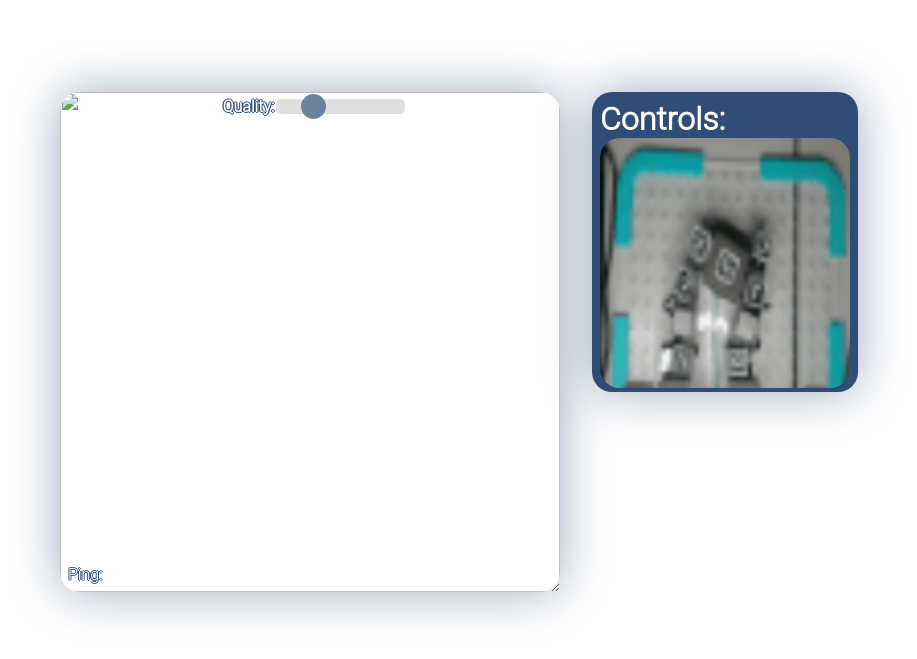
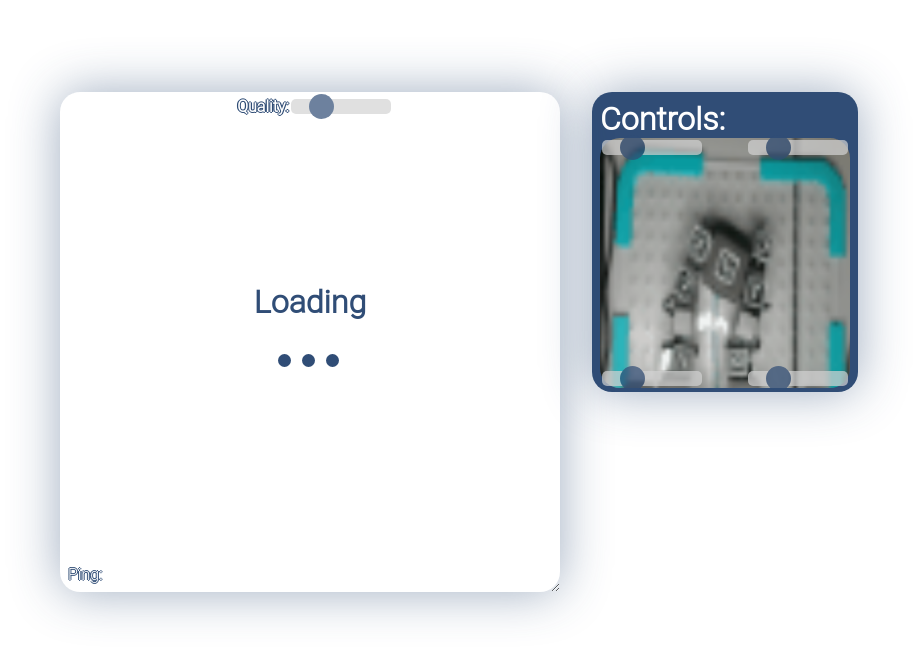
Before and after one commit to ManfredStoiber/gripper-rc, a Flask app: page / in a window 1280 px wide. Shown: the part 116-775 px from the top of the page, without its empty margins (181-1098 px from the left). Run offline with Flask 3, Linux system fonts and the light colour scheme; parts of the project's set-up code (start-up, migrations or seed data) failed here and were passed over; some libraries are stand-ins or nearby versions.

Commit message:
Improved gripper control

```diff
--- a/gripper-rc.py
+++ b/gripper-rc.py
@@ -18,46 +18,72 @@
 
 camera = cv2.VideoCapture(0)
 
+gripper_config = pydantic.parse_file_as(path="gripper_4DOF_config_ID1.json", type_=GripperConfig)
+gripper = Gripper(gripper_config)
+
 keys_pressed = set()
 stream_quality = 0.25 # percentage
 stream_running = False
 servo_speeds = np.zeros(len(gripper_config.home_pose))
-
-gripper_config = pydantic.parse_file_as(path="gripper_4DOF_config_ID1.json", type_=GripperConfig)
-gripper = Gripper(gripper_config)
+servo_positions = {}
 
 def process_movements():
+    global gripper
+    global servo_positions
     while True:
-        if len(keys_pressed) == 0:
+
+        if len(servo_positions) > 0:
+            new_positions = gripper.current_positions()
+            for servo, value in servo_positions.items():
+                new_positions[servo] = round((gripper_config.max_values[servo] - gripper_config.min_values[servo]) * value + gripper_config.min_values[servo])
+
+        elif len(keys_pressed) > 0:
+            new_positions = np.array(gripper.current_positions())
+            if 'KeyJ' in keys_pressed and not 'KeyL' in keys_pressed:
+                servo_speeds[0] += 1
+            elif 'KeyL' in keys_pressed and not 'KeyJ' in keys_pressed:
+                servo_speeds[0] -= 1
+            else:
+                servo_speeds[0] = 0
+
+
+            if 'KeyK' in keys_pressed and not 'KeyI' in keys_pressed:
+                servo_speeds[1] += 1
+            elif 'KeyI' in keys_pressed and not 'KeyK' in keys_pressed:
+                servo_speeds[1] -= 1
+            else:
+                servo_speeds[1] = 0
+
+            if 'KeyS' in keys_pressed and not 'KeyF' in keys_pressed:
+                servo_speeds[2] += 1
+            elif 'KeyF' in keys_pressed and not 'KeyS' in keys_pressed:
+                servo_speeds[2] -= 1
+            else:
+                servo_speeds[2] = 0
+
+            if 'KeyE' in keys_pressed and not 'KeyD' in keys_pressed:
+                servo_speeds[3] += 1
+            elif 'KeyD' in keys_pressed and not 'KeyE' in keys_pressed:
+                servo_speeds[3] -= 1
+            else:
+                servo_speeds[3] = 0
+
+            new_positions = new_positions + servo_speeds
+
+            if 'KeyH' in keys_pressed:
+                new_positions = gripper_config.home_pose
+
+            new_positions = np.clip(positions, gripper_config.min_values, gripper_config.max_values)
+            print(f"new_positions: {new_positions}")
+
+        else:
             continue
-        positions = np.array(gripper.current_positions())
-        if 'KeyJ' in keys_pressed:
-            servo_speeds[0] += 10
-        if 'KeyL' in keys_pressed:
-            servo_speeds[0] -= 10
 
-        if 'KeyK' in keys_pressed:
-            servo_speeds[1] += 10
-        if 'KeyI' in keys_pressed:
-            servo_speeds[1] -= 10
-
-        if 'KeyS' in keys_pressed:
-            servo_speeds[2] += 10
-        if 'KeyF' in keys_pressed:
-            servo_speeds[2] -= 10
-
-        if 'KeyE' in keys_pressed:
-            servo_speeds[3] += 10
-        if 'KeyD' in keys_pressed:
-            servo_speeds[3] -= 10
-
-        positions = positions + servo_speeds
-
-        if 'KeyH' in keys_pressed:
-            positions = gripper_config.home_pose
-
-        positions = np.clip(positions, gripper_config.min_values, gripper_config.max_values)
-        gripper.move(positions)
+        try:
+            gripper.move(new_positions)
+        except:
+            print("Gripper crashed.. reinitialize")
+            gripper = Gripper(gripper_config)
 
 def gen_frames():
     while True:
@@ -93,6 +119,20 @@
     stream_quality = float(message['value'])
 
 @socketio.event
+def set_servo_position(message):
+    global servo_positions
+    if message['servo'] == 0:
+        servo_id = 3;
+    elif message['servo'] == 1:
+        servo_id = 1;
+    elif message['servo'] == 2:
+        servo_id = 2;
+    elif message['servo'] == 3:
+        servo_id = 0;
+
+    servo_positions[message['servo']] = message['value']
+
+@socketio.event
 def ping():
     emit('pong')
 
--- a/static/css/styles.css
+++ b/static/css/styles.css
@@ -30,6 +30,20 @@
     justify-content: center;
 }
 
+#stream-placeholder {
+    height: 100%;
+    width: 100%;
+    display: flex;
+    justify-content: center;
+    flex-direction: column;
+    align-items: center;
+    color: #304d76;
+}
+
+#stream-placeholder h1 {
+    margin: 0;
+}
+
 #stream-container {
     height: 500px;
     width: 500px;
@@ -56,6 +70,7 @@
 .slider {
   -webkit-appearance: none;
   height: 15px;
+    width: 100px;
   border-radius: 5px;
   background: #d3d3d3;
   outline: none;
@@ -106,6 +121,26 @@
     border-radius: 20px;
 }
 
+#control-container {
+    display: flex;
+}
+
+#control-slider {
+    display: flex;
+    position: absolute;
+    flex-wrap: wrap;
+    align-content: space-between;
+    justify-content: space-between;
+    height: 250px;
+    width: 250px;
+}
+
+.control-slider-row {
+    display: flex;
+    justify-content: space-between;
+    width: inherit;
+}
+
 #ping {
     position: absolute;
     margin: 8px;
@@ -140,3 +175,66 @@
 .bold {
     font-weight: bold;
 }
+
+.hidden {
+    display: none !important;
+}
+
+
+
+/** Loading ellipsis **/
+.lds-ellipsis {
+  display: inline-block;
+  position: relative;
+  width: 80px;
+  height: 80px;
+}
+.lds-ellipsis div {
+  position: absolute;
+  top: 33px;
+  width: 13px;
+  height: 13px;
+  border-radius: 50%;
+  background: #304d76;
+  animation-timing-function: cubic-bezier(0, 1, 1, 0);
+}
+.lds-ellipsis div:nth-child(1) {
+  left: 8px;
+  animation: lds-ellipsis1 0.6s infinite;
+}
+.lds-ellipsis div:nth-child(2) {
+  left: 8px;
+  animation: lds-ellipsis2 0.6s infinite;
+}
+.lds-ellipsis div:nth-child(3) {
+  left: 32px;
+  animation: lds-ellipsis2 0.6s infinite;
+}
+.lds-ellipsis div:nth-child(4) {
+  left: 56px;
+  animation: lds-ellipsis3 0.6s infinite;
+}
+@keyframes lds-ellipsis1 {
+  0% {
+    transform: scale(0);
+  }
+  100% {
+    transform: scale(1);
+  }
+}
+@keyframes lds-ellipsis3 {
+  0% {
+    transform: scale(1);
+  }
+  100% {
+    transform: scale(0);
+  }
+}
+@keyframes lds-ellipsis2 {
+  0% {
+    transform: translate(0, 0);
+  }
+  100% {
+    transform: translate(24px, 0);
+  }
+}
--- a/templates/index.html
+++ b/templates/index.html
@@ -43,6 +43,8 @@
                 var img = document.getElementById("stream")
                 urlCreator.revokeObjectURL(img.src)
                 img.src = imageUrl;
+                img.classList.remove('hidden')
+                document.getElementById('stream-placeholder').classList.add('hidden')
             })
 
             document.addEventListener('keydown', (event) => {
@@ -54,9 +56,21 @@
                 socket.emit('key_up', {key: codeValue})
             }, false);
 
-            // Update the current slider value (each time you drag the slider handle)
+            // Update the current slider values (each time you drag a slider handle)
             document.getElementById("stream-quality-slider").oninput = function() {
                 socket.emit('adjust_stream_quality', {value: this.value / 100.0})
+            }
+            document.getElementById("servo-slider-0").oninput = function() {
+                socket.emit('set_servo_position', {servo: 0, value: this.value / 100.0})
+            }
+            document.getElementById("servo-slider-1").oninput = function() {
+                socket.emit('set_servo_position', {servo: 1, value: this.value / 100.0})
+            }
+            document.getElementById("servo-slider-2").oninput = function() {
+                socket.emit('set_servo_position', {servo: 2, value: this.value / 100.0})
+            }
+            document.getElementById("servo-slider-3").oninput = function() {
+                socket.emit('set_servo_position', {servo: 3, value: this.value / 100.0})
             }
         });
     </script>
@@ -76,11 +90,27 @@
             <span>Quality: </span>
             <input type="range" min="1" max="100" value="25" class="slider" id="stream-quality-slider">
         </div>
-        <img id="stream" src="">
+        <img id="stream" src="" class="hidden">
+        <div id="stream-placeholder">
+            <h1>Loading</h1>
+            <div class="lds-ellipsis"><div></div><div></div><div></div><div></div></div>
+        </div>
     </div>
     <div id="controls">
         <h1 id="controls-headline">Controls:</h1>
-        <img id="controls-image" src="{{ url_for('static', filename='controls.png') }}">
+        <div id="control-container">
+            <img id="controls-image" src="{{ url_for('static', filename='controls.png') }}">
+            <div id="control-slider">
+                <div class="control-slider-row">
+                    <input type="range" min="1" max="100" value="25" class="slider" id="servo-slider-0">
+                    <input type="range" min="1" max="100" value="25" class="slider" id="servo-slider-1">
+                </div>
+                <div class="control-slider-row">
+                    <input type="range" min="1" max="100" value="25" class="slider" id="servo-slider-2">
+                    <input type="range" min="1" max="100" value="25" class="slider" id="servo-slider-3">
+                </div>
+            </div>
+        </div>
     </div>
 </div>
 </body>
```
